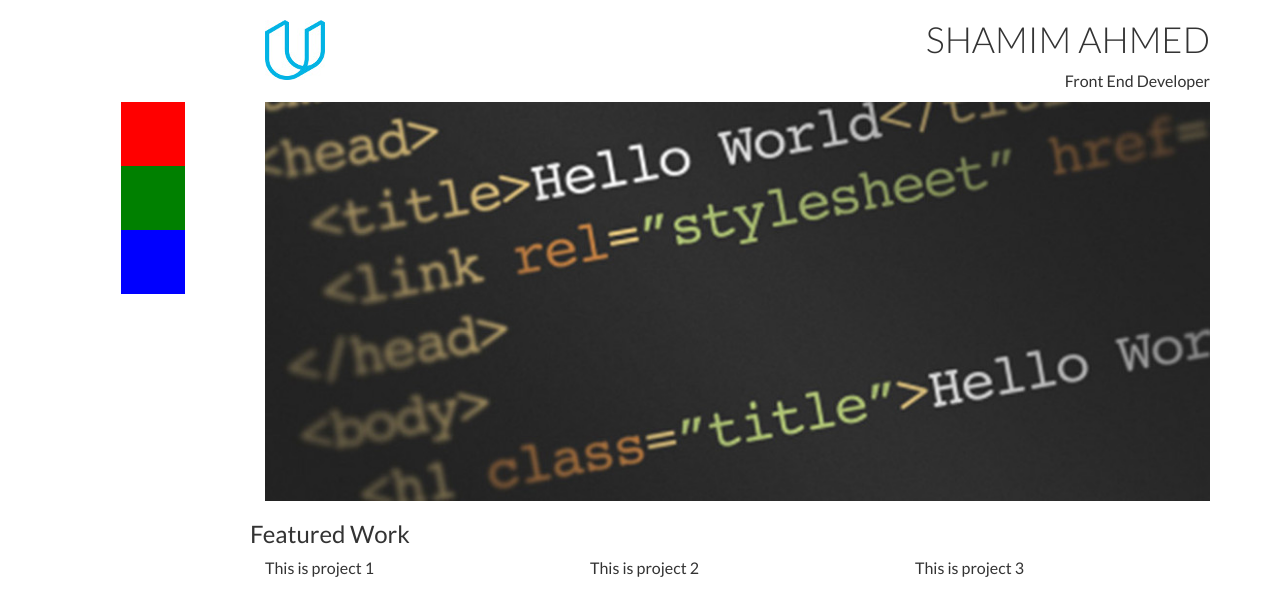
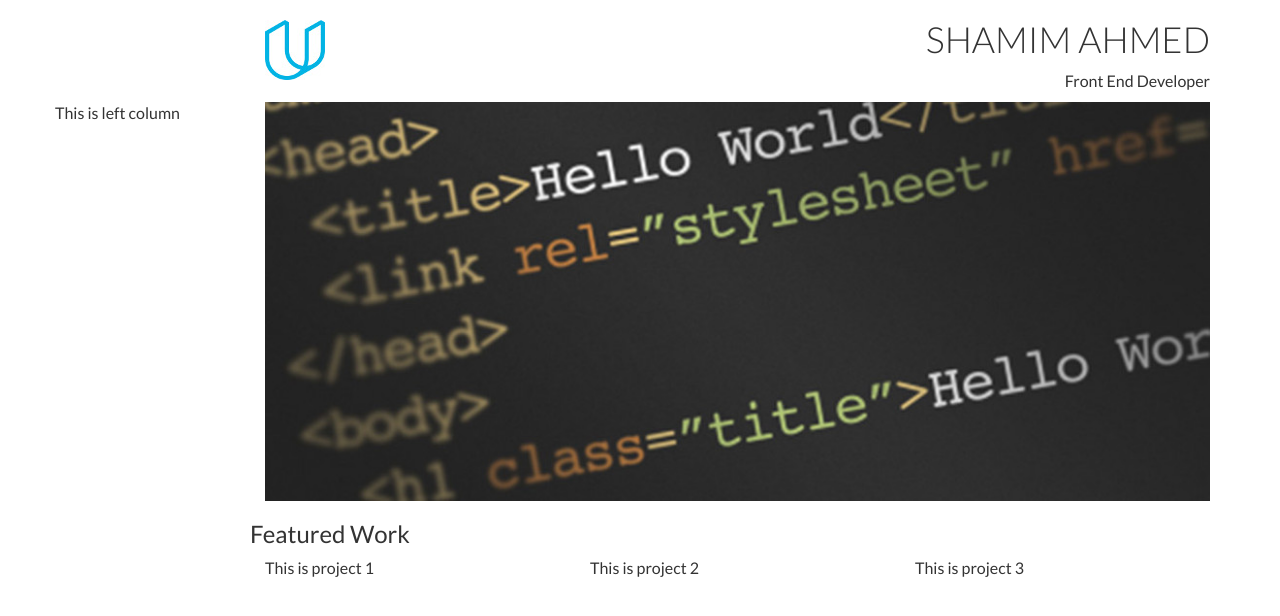
Before and after one commit to shamim-ahmed/udacity-frontend-project4, a plain HTML site: page index.html in a window 1280 px wide. Drawn offline with Linux system fonts and the light colour scheme.

Commit message:
reverted markup changes

```diff
--- a/index.html
+++ b/index.html
@@ -12,7 +12,8 @@
 <body>
   <div class="container">
     <!-- the header -->
-    <header class="row site-header">
+    <header>
+      <div class="row site-header">
         <div class="col-xs-2">&nbsp;</div>
         <div class="col-xs-2 logo">
           <img src="images/logo.jpg" alt="Udacity Logo"/>
@@ -21,18 +22,17 @@
           <h1 class="dev-name">Shamim Ahmed</h1>
           <p>Front End Developer</p>
         </div>
+      </div>
     </header>
     <main>
       <div class="row">
-        <aside class="col-xs-2 color-palette">
-          <div class="color-palette">
-            <div class="color-box color-1">&nbsp;</div>
-            <div class="color-box color-2">&nbsp;</div>
-            <div class="color-box color-3">&nbsp;</div>
-
+        <aside>
+          <div class="col-xs-2 color-palette">
+            This is left column
           </div>
         </aside>
-        <section class="col-xs-10">
+        <section>
+          <div class="col-xs-10">
             <img class="markup-image" src="images/html_markup.jpg" alt="HTML markup image"/>
             <div class="row">
               <h3>Featured Work</h3>
@@ -48,6 +48,7 @@
                 This is project 3
               </article>
             </div>
+          </div>
         </section>
       </div>
     </main>
```
Lines whose indentation alone changed are shown as unchanged.
